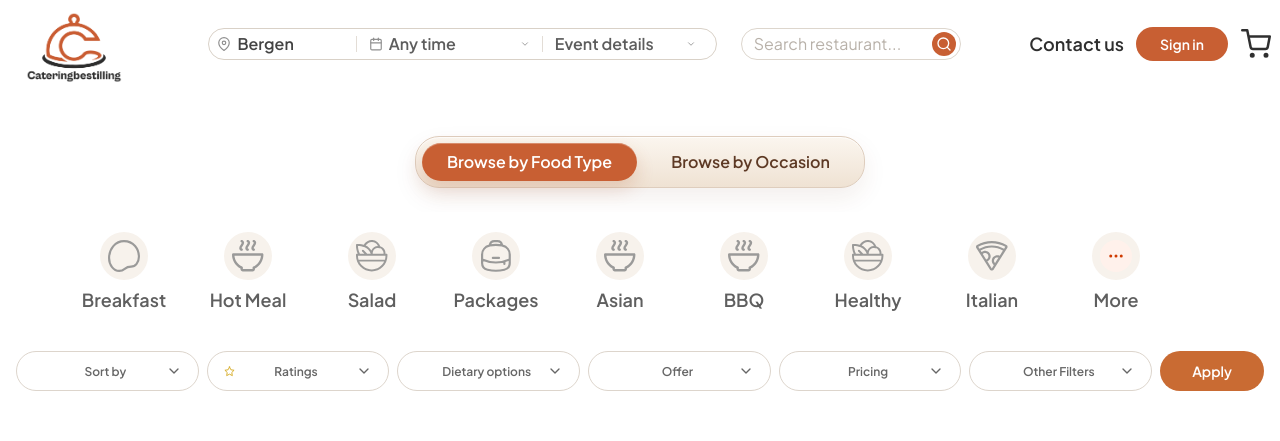
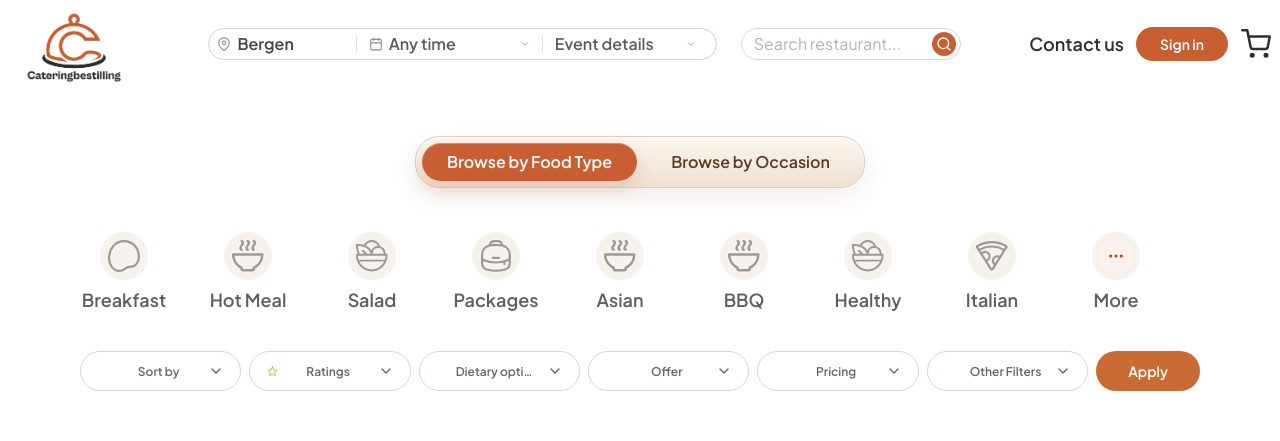
Before and after one commit to MuhammadNoumanAfzal/lunsjavtale-food-marketplace, a React (Vite) app: page /browse/food-type in a window 1280 px wide. Shown: the top 441 px of the page. Built offline with nearby package versions, Linux system fonts and the light colour scheme.

Commit message:
feat: enhance layout and responsiveness of catalog, menu, and vendor listing pages; adjust padding and centering

```diff
--- a/src/features/browse/components/BrowseCatalogView.jsx
+++ b/src/features/browse/components/BrowseCatalogView.jsx
@@ -33,10 +33,16 @@ export default function BrowseCatalogView({
   );
 
   return (
-    <section className="w-full px-4 py-12 ">
-      <BrowseTabs />
-      <BrowseCategoryStrip categories={categories} moreOptions={moreOptions} />
-      <BrowseFilterBar />
+    <section className="w-full px-20 py-12 ">
+      <div className="mx-auto w-full max-w-7xl">
+        <BrowseTabs />
+        <BrowseCategoryStrip
+          categories={categories}
+          moreOptions={moreOptions}
+        />
+        <BrowseFilterBar />
+      </div>
+
       <BrowseMenuSection
         title="Menu"
         items={paginatedItems}
@@ -44,7 +50,7 @@ export default function BrowseCatalogView({
       />
 
       {totalPages > 1 ? (
-        <div className="mt-8 flex flex-wrap items-center justify-center gap-2">
+        <div className="mx-auto mt-8 flex w-full max-w-7xl flex-wrap items-center justify-center gap-2">
           <button
             type="button"
             onClick={() => setCurrentPage((page) => Math.max(1, page - 1))}
--- a/src/features/browse/components/BrowseMenuSection.jsx
+++ b/src/features/browse/components/BrowseMenuSection.jsx
@@ -2,10 +2,13 @@ import MenuCard from "../../../components/shared/MenuCard";
 
 export default function BrowseMenuSection({ title, items, totalItems }) {
   return (
-    <section className="mt-12 px-2">
+    <section className="mt-12 ">
+      <div className="mx-auto w-full max-w-7xl">
         <div className="mb-4 flex items-center justify-between">
           <h2 className="type-h3 font-semibold text-[#191919]">{title}</h2>
-        <p className="text-sm text-[#777]">{totalItems ?? items.length} items</p>
+          <p className="text-sm text-[#777]">
+            {totalItems ?? items.length} items
+          </p>
         </div>
 
         <div className="grid grid-cols-1 gap-4 sm:grid-cols-2 xl:grid-cols-3 ">
@@ -13,6 +16,7 @@ export default function BrowseMenuSection({ title, items, totalItems }) {
             <MenuCard key={item.id} {...item} />
           ))}
         </div>
+      </div>
     </section>
   );
 }
--- a/src/features/home/pages/ProductListingPage.jsx
+++ b/src/features/home/pages/ProductListingPage.jsx
@@ -24,7 +24,8 @@ export default function ProductListingPage() {
   const hasMore = visibleCount < products.length;
 
   return (
-    <section className="bg-white px-4 py-8 sm:px-6 lg:px-8">
+    <section className="bg-white px-4 py-8 sm:px-6 lg:px-20">
+      <div className="mx-auto w-full max-w-7xl">
         <div className="mb-6 flex flex-wrap items-center justify-between gap-4">
           <div>
             <p className="text-[12px] font-semibold uppercase tracking-[0.18em] text-[#8b7d70]">
@@ -65,6 +66,7 @@ export default function ProductListingPage() {
             </button>
           </div>
         ) : null}
+      </div>
     </section>
   );
 }
--- a/src/features/home/pages/VendorListingPage.jsx
+++ b/src/features/home/pages/VendorListingPage.jsx
@@ -24,8 +24,8 @@ export default function VendorListingPage() {
   const hasMore = visibleCount < vendors.length;
 
   return (
-    <section className="bg-white px-4 py-8 sm:px-6 lg:px-8">
-      <div className="">
+    <section className="bg-white px-4 py-8 sm:px-6 lg:px-20">
+      <div className="mx-auto w-full max-w-7xl">
         <div className="mb-6 flex flex-wrap items-center justify-between gap-4">
           <div>
             <p className="text-[12px] font-semibold uppercase tracking-[0.18em] text-[#8b7d70]">
```
Lines whose indentation alone changed are shown as unchanged.
